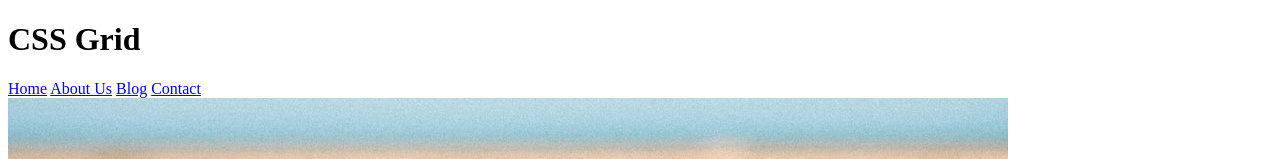
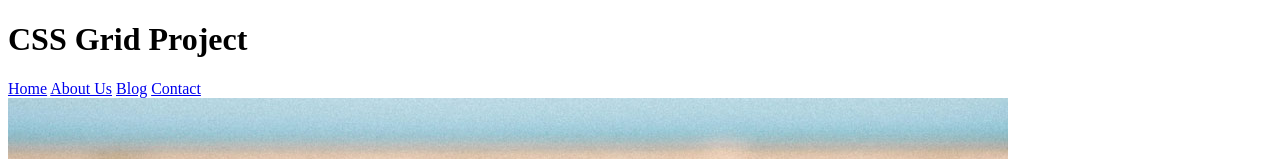
Before and after one commit to pearcy/fun-bus, a plain HTML site: page index.html in a window 1280 px wide. Shown: the top 159 px of the page. Drawn offline with Linux system fonts and the light colour scheme.

Commit message:
add CSS Grid project

```diff
--- a/index.html
+++ b/index.html
@@ -11,7 +11,7 @@
 <body>
   <div class="container">
     <div class="header">
-      <h1>CSS Grid</h1>
+      <h1>CSS Grid Project</h1>
       <nav>
         <a href="#">Home</a>
         <a href="#">About Us</a>
```
